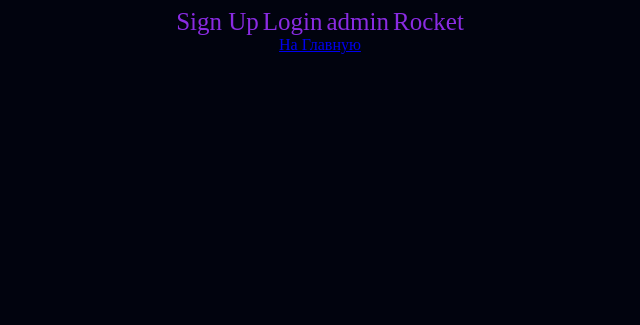
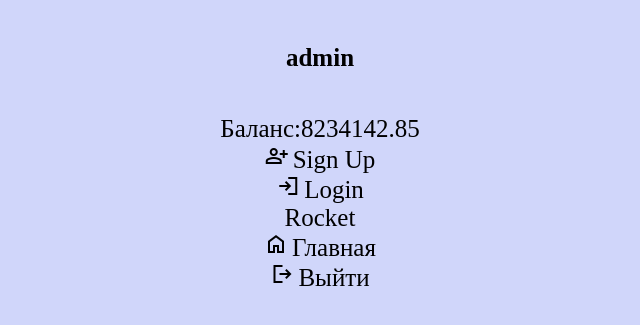
Before and after one commit to ariruaR/flask_application, a Flask app: page / in a window 1280 px wide. Shown: the top 325 px of the page, without its empty margins (320-960 px from the left). Run offline with Flask 3, Linux system fonts and the light colour scheme; a user stored in the database is signed in.

Commit message:
v0.21 change css-style(something)

```diff
--- a/main.py
+++ b/main.py
@@ -51,9 +51,11 @@ def get_deposite(username, deposite):
 
 @app.route('/')
 def main():
-  if current_user.is_authenticated == False:
-    flash('Sign Up Please')
-  return render_template('main.html')
+  if current_user.is_authenticated:
+    balance = "{:.2f}".format(current_user.balance)
+    return render_template('main.html', balance=balance)
+  return redirect(url_for('login'))
+
 
 
 @app.route('/play/rocket')
@@ -62,7 +64,7 @@ def play_rocket():
   username = current_user.username
   bid = request.args.get('bid')
   try:
-    if bid != None:
+    if bid != None and int(bid) >= 1:
       if current_user.balance >= int(bid):
         rocket = Rocket(bid)
         result_coef = rocket.play()
@@ -73,7 +75,7 @@ def play_rocket():
         username=username,
         text=result_coef,
           text2=rocket.get_bid(),
-          text3=int(current_user.balance),
+          text3="{:.2f}".format(current_user.balance),
           text4=bid
           )
       if current_user.balance < int(bid):
@@ -81,9 +83,9 @@ def play_rocket():
         return redirect(url_for('.deposite'))
       return render_template('rocket.html',
       username=username,
-      text3=int(current_user.balance),
+      text3="{:.2f}".format(current_user.balance),
       text4=bid)
-    return render_template('rocket.html', username=username, text3=int(current_user.balance))
+    return render_template('rocket.html', username=username, text3="{:.2f}".format(current_user.balance))
   except ValueError:
     flash('Invalid bid')
     return redirect('rocket')
@@ -119,7 +121,8 @@ def login():
 
 @app.route('/userprofile')
 def userprofile():
-  return render_template('userprofile.html', username=current_user.username)
+  balance = "{:.2f}".format(current_user.balance)
+  return render_template('userprofile.html', username=current_user.username, balance=balance)
 
 
 @app.route('/pay/deposite', methods=['GET', 'POST'])
@@ -132,6 +135,7 @@ def deposite():
       get_deposite(username, deposite)
       return redirect(url_for('userprofile', username=username))
   return render_template('paypage.html')
+
 @app.route('/userprofile/logout')
 @login_required
 def logout():
--- a/static/css/main.css
+++ b/static/css/main.css
@@ -1,6 +1,6 @@
 body{
-  color: white;
-  background-color: #01030e;
+  color: black;
+  background-color: #d0d6fa;
   text-decoration: none;
   text-align: center;
   justify-content: center;
@@ -9,7 +9,6 @@ body{
 .refreshing_dont_change_bid{
   margin-top: 15px;
   border-radius: 15px;
-  background-color: aquamarine;
   color: black;
   font-size: 25px;
 }
@@ -19,21 +18,19 @@ body{
 .input-bid{
   margin-right: 15px;
   font-size: 22px;
-  background-color: #01030e;
-  color: aqua;
+  color: black;
   border-radius: 10px;
 }
 .play-btn{
   margin-left: 15px;
   font-size: 20px;
-  background-color: #01030e;
-  color: aqua;
+  color: black;
   border-radius: 10px;
 }
 .user{
   text-decoration: none;
-  color: white;
-  font-size: 22px;
+  color: black;
+  font-size: 30px;
 }
 .user_avatar{
   border-radius: 50px;
@@ -71,8 +68,16 @@ body{
   align-content: center;
   justify-content: center;
   font-size: 25px;
-  color: blueviolet;
+  color: black;
 }
 .register{
   color: beige;
 }
+.main-href{
+  text-decoration: none;
+  position: relative;
+  align-content: center;
+  justify-content: center;
+  color: black;
+  background-color: white;
+}
--- a/templates/base.html
+++ b/templates/base.html
@@ -4,10 +4,28 @@
   <meta charset="UTF-8">
   <meta name="viewport" content="width=device-width, initial-scale=1.0">
   <link rel="stylesheet" href="{{ url_for('static', filename='css/main.css')}}">
+  <link href="https://fonts.googleapis.com/css2?family=Material+Symbols+Outlined" rel="stylesheet" />
+  <link rel="stylesheet" href="https://fonts.googleapis.com/css2?family=Material+Symbols+Sharp:opsz,wght,FILL,GRAD@48,400,0,0" />
+  <link rel="stylesheet" href="https://fonts.googleapis.com/css2?family=Material+Symbols+Sharp:opsz,wght,FILL,GRAD@48,400,0,0" />
   <title>{% block title%} {% endblock title%}</title>
 </head>
 <body>
   {% block body%} {% endblock body%}
-  <a href="/">На Главную</a>
+  <div>
+    <div>
+      <span class="material-symbols-sharp">
+        home
+      </span>
+      <a href="/" class="navigation">Главная</a>
+    </div>
+    <div>
+      <span class="material-symbols-sharp">
+        logout
+        </span>
+      <a href="/userprofile/logout" class="navigation">Выйти</a>
+    </div>
+  </div>
+
+
 </body>
 </html>
--- a/templates/main.html
+++ b/templates/main.html
@@ -2,13 +2,27 @@
 
 {% block title %} Main Page {% endblock title %}
 {% block body %}
+<link rel="stylesheet" href="https://fonts.googleapis.com/css2?family=Material+Symbols+Sharp:opsz,wght,FILL,GRAD@48,400,0,0" />
+<link rel="stylesheet" href="https://fonts.googleapis.com/css2?family=Material+Symbols+Sharp:opsz,wght,FILL,GRAD@48,400,0,0" />
 
 <div>
+  <div class="user">
+    <h3>
+      <a href="/userprofile" class="navigation username">{{current_user.username}}</a>
+    </h3>
+    <span class="navigation">Баланс:{{balance}}</span>
+  </div>
   <div>
-      <a href="/signup" class="navigation sigh-up">Sign Up</a>
+    <span class="material-symbols-sharp">person_add</span>
+    <a href="/signup" class="navigation sigh-up">Sign Up</a>
+  </div>
+    <div>
+      <span class="material-symbols-sharp">login</span>
       <a href="/login" class="navigation login">Login</a>
-      <a href="/userprofile" class="navigation username">{{current_user.username}}</a>
+    </div>
+    <div>
       <a href="/play/rocket?username={{current_user.username}}" class="navigation rocket-gamemode">Rocket</a>
+    </div>
   </div>
 </div>
 
```
Also changed, not shown: templates/userprofile.html (+3 -5 lines), instance/database.db.
